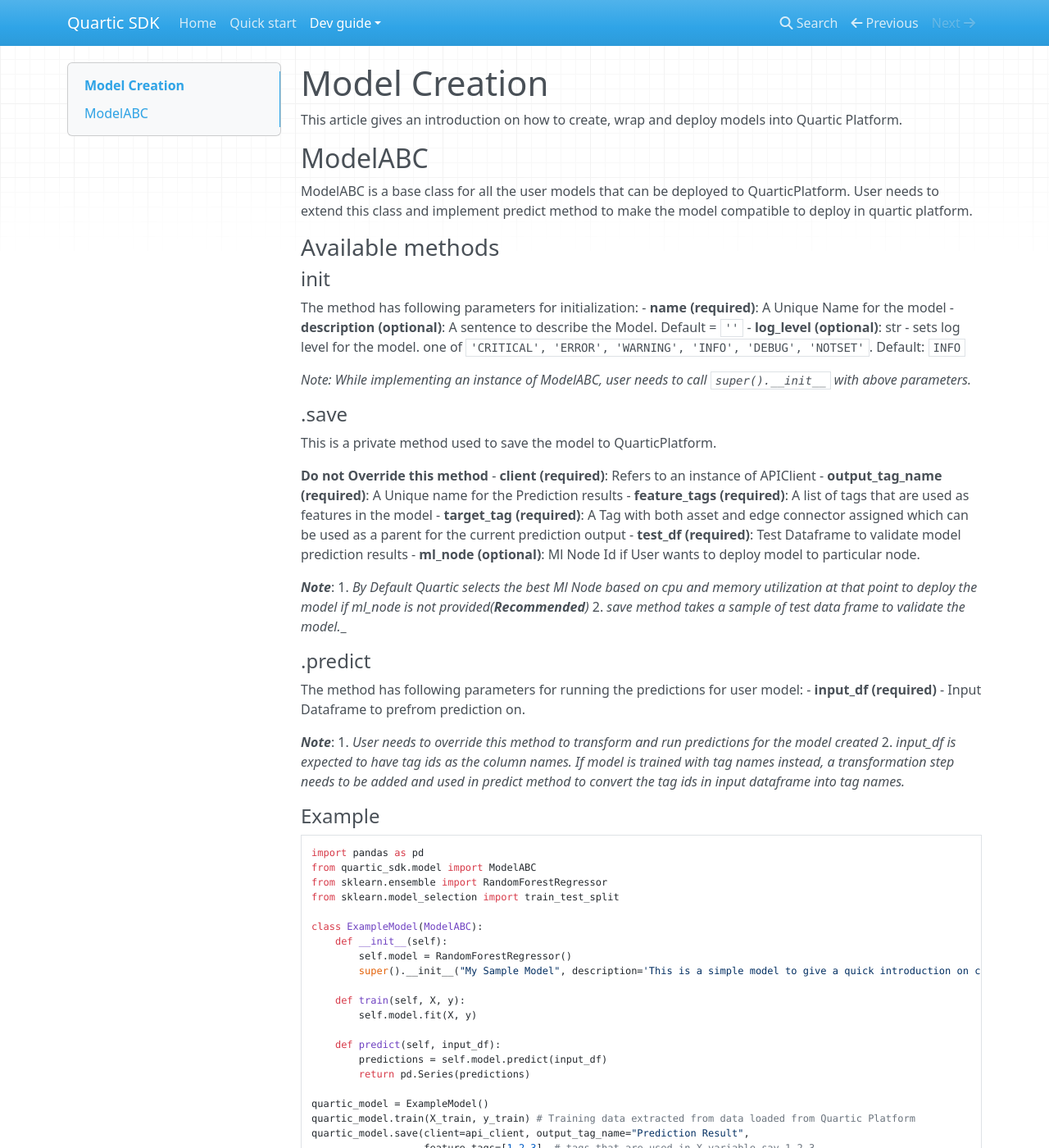
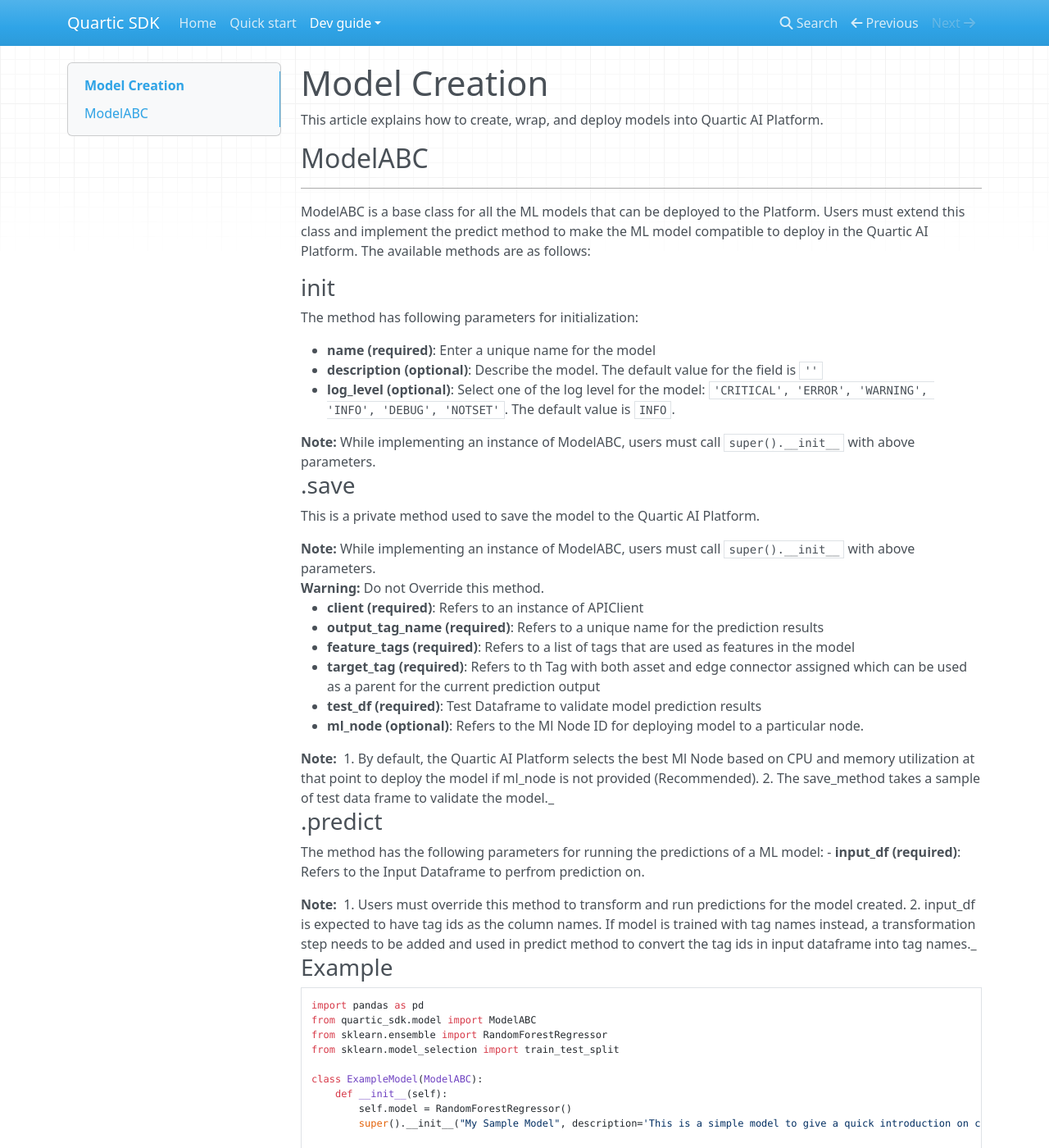
Before and after one commit to sourcery-ai-experiments/QuarticSDK, an MkDocs documentation site: the page built from docs/dev_guide/model_creation.md, in a window 1280 px wide and 1400 px high. Shown: the whole window at 82% size. Built offline with MkDocs 1.6.1, drawn with Linux system fonts in a browser that asks for light colours; nearby versions of some CDN libraries; some of the changed text lies outside the part shown.

Commit message:
Completed the corrections-2

````diff
--- a/docs/dev_guide/model_creation.md
+++ b/docs/dev_guide/model_creation.md
@@ -1,45 +1,46 @@
 # Model Creation
-This article gives an introduction on how to create, wrap and deploy models into Quartic Platform.
+This article explains how to create, wrap, and deploy models into Quartic AI Platform.
 
 ## ModelABC
-ModelABC is a base class for all the user models that can be deployed to QuarticPlatform.
-User needs to extend this class and implement predict method to make the model compatible to deploy in quartic platform.
+---
+ModelABC is a base class for all the ML models that can be deployed to the Platform. Users must extend this class and implement the predict method to make the ML model compatible to deploy in the Quartic AI Platform. The available methods are as follows:
 
-### Available methods
+### init
+The method has following parameters for initialization:
 
-#### init
-The method has following parameters for initialization:
-- **name (required)**: A Unique Name for the model
-- **description (optional)**: A sentence to describe the Model. Default = `''`
-- **log_level (optional)**: str - sets log level for the model. one of `'CRITICAL', 'ERROR', 'WARNING', 'INFO', 'DEBUG', 'NOTSET'`. Default: `INFO`
+- **name (required)**: Enter a unique name for the model
+- **description (optional)**: Describe the model. The default value for the field is `''`
+- **log_level (optional)**: Select one of the log level for the model: `'CRITICAL', 'ERROR', 'WARNING', 'INFO', 'DEBUG', 'NOTSET'`. The default value is `INFO`.
 
-_Note: While implementing an instance of ModelABC, user needs to call `super().__init__` with above parameters._
+<div class="note"><strong>Note:&nbsp;</strong>While implementing an instance of ModelABC, users must call <code>super().__init__</code> with above parameters.</div>
 
-#### .save
-This is a private method used to save the model to QuarticPlatform.
+### .save
+This is a private method used to save the model to the Quartic AI Platform.
 
-**Do not Override this method**
-- **client (required)**:    Refers to an instance of APIClient
-- **output_tag_name (required)**: A Unique name for the Prediction results
-- **feature_tags (required)**:  A list of tags that are used as features in the model
-- **target_tag (required)**:   A Tag with both asset and edge connector assigned which can be used as a parent for the current prediction output
-- **test_df (required)**:   Test Dataframe to validate model prediction results
-- **ml_node (optional)**:   Ml Node Id if User wants to deploy model to particular node.
+<div class="note"><strong>Note:&nbsp;</strong>While implementing an instance of ModelABC, users must call <code>super().__init__</code> with above parameters.</div>
 
-_**Note**_:
-1. _By Default Quartic selects the best Ml Node based on cpu and memory utilization at that point to deploy the model if ml_node is not provided(**Recommended**)_
-2. _save method takes a sample of test data frame to validate the model.__
+<div class="note-warning"><strong>Warning:&nbsp;</strong>Do not Override this method.</div>
 
+- **client (required)**: Refers to an instance of APIClient
+- **output_tag_name (required)**: Refers to a unique name for the prediction results
+- **feature_tags (required)**: Refers to a list of tags that are used as features in the model
+- **target_tag (required)**: Refers to th Tag with both asset and edge connector assigned which can be used as a parent for the current prediction output
+- **test_df (required)**: Test Dataframe to validate model prediction results
+- **ml_node (optional)**: Refers to the Ml Node ID for deploying model to a particular node.
 
-#### .predict
-The method has following parameters for running the predictions for user model:
-- **input_df (required)** - Input Dataframe to prefrom prediction on.
+<div class="note"><strong>Note:&nbsp;</strong>
+1. By default, the Quartic AI Platform selects the best Ml Node based on CPU and memory utilization at that point to deploy the model if ml_node is not provided (Recommended).
+2. The save_method takes a sample of test data frame to validate the model._</div>
 
-_**Note**_:
-1. _User needs to override this method to transform and run predictions for the model created_
-2. _input_df is expected to have tag ids as the column names. If model is trained with tag names instead, a transformation step needs to be added and used in predict method to convert the tag ids in input dataframe into tag names._
+### .predict
+The method has the following parameters for running the predictions of a ML model:
+- **input_df (required)**: Refers to the Input Dataframe to perfrom prediction on.
 
-#### Example
+<div class="note"><strong>Note:&nbsp;</strong>
+1. Users must override this method to transform and run predictions for the model created.
+2. input_df is expected to have tag ids as the column names. If model is trained with tag names instead, a transformation step needs to be added and used in predict method to convert the tag ids in input dataframe into tag names._</div>
+
+### Example
 ```python
 import pandas as pd
 from quartic_sdk.model import ModelABC
@@ -68,5 +69,5 @@
 
 
 ```
-**Notes**:
-- Any intermediate steps that are used model training outside wrapper, must be included in wrapper for applying similar set of transformations during prediction.
+
+<div class="note"><strong>Note:&nbsp;</strong>Any intermediate steps that are used for model training outside the wrapper must be included in wrapper for applying similar set of transformations during prediction.</div>
````
Also changed, not shown: docs/dev_guide/basic.md (+42 -46 lines), docs/index.md (+4 -25 lines), docs/quick_start.md (+5 -5 lines).
